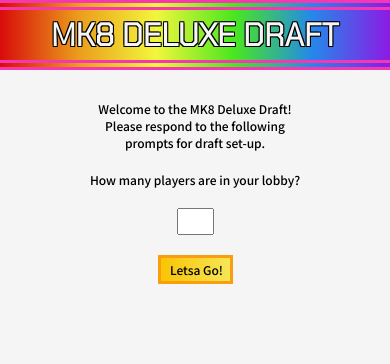
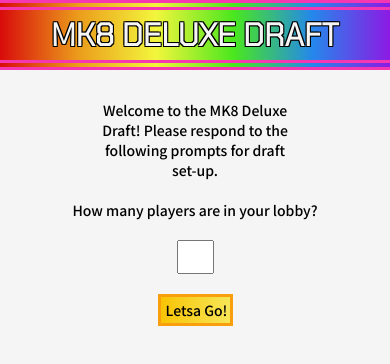
Before and after one commit to KatieMcGowan/MK8-Draft, a React (Create React App) app: page / in a window 390 px wide. Shown: the top 364 px of the page. Built offline with nearby package versions, Linux system fonts and the light colour scheme.

Commit message:
Fixes autozoom with mobile inputs

```diff
--- a/src/App.css
+++ b/src/App.css
@@ -13,6 +13,9 @@
 }
 
 .header {
+  position: sticky;
+  top: 0;
+  z-index: 999;
   display: flex;
   justify-content: center;
   align-items: center;
--- a/src/pages/StartScreen.css
+++ b/src/pages/StartScreen.css
@@ -19,17 +19,18 @@
 }
 
 label {
-  font-size: 12px;
+  font-size: 14px;
 }
 
 input {
   font-family: 'Noto Sans JP', sans-serif;
   padding: 3px 0 3px 3px ;
+  font-size: 16px
 }
 
 .letsa-go {
   font-family: 'Noto Sans JP', sans-serif;
-  font-size: 12px;
+  font-size: 14px;
   width: 75px;
   align-self: center;
   margin: 20px 0 0 0;
@@ -60,7 +61,7 @@
 }
 
 .name-label {
-  font-size: 12px;
+  font-size: 14px;
   max-width: 200px;
   text-align: center;
   margin: 0 0 20px 0;
@@ -68,7 +69,7 @@
 
 .players-input {
   width: 30px;
-  font-size: 12px;
+  font-size: 16px;
   margin-top: 20px;
 }
 
@@ -112,7 +113,7 @@
 
 .placement-options-text {
   margin-bottom: 20px;
-  font-size: 12px;
+  font-size: 14px;
   max-width: 200px;
   text-align: center;
 }
@@ -194,7 +195,7 @@
 
 .draft-text {
   padding: 10px 0  10px 20px;
-  font-size: 12px;
+  font-size: 14px;
 }
 
 
```
